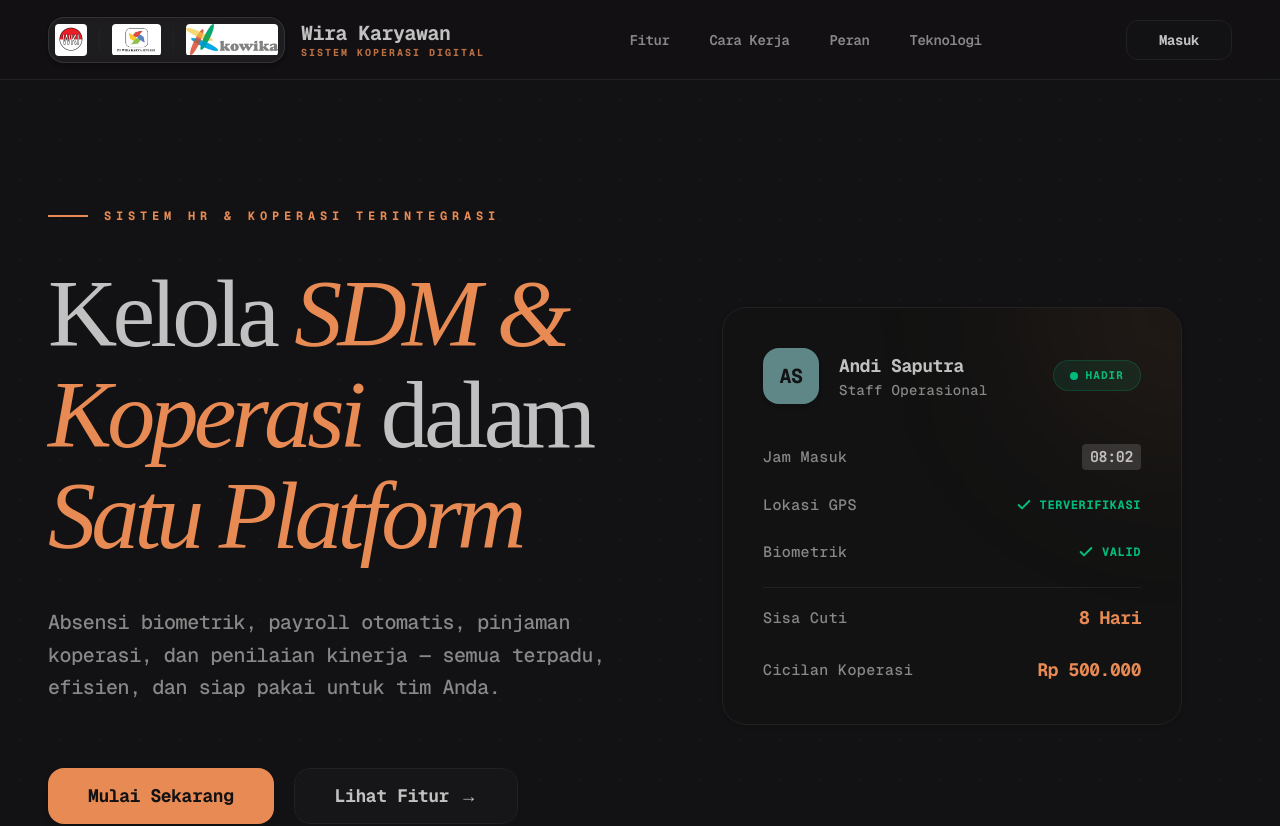
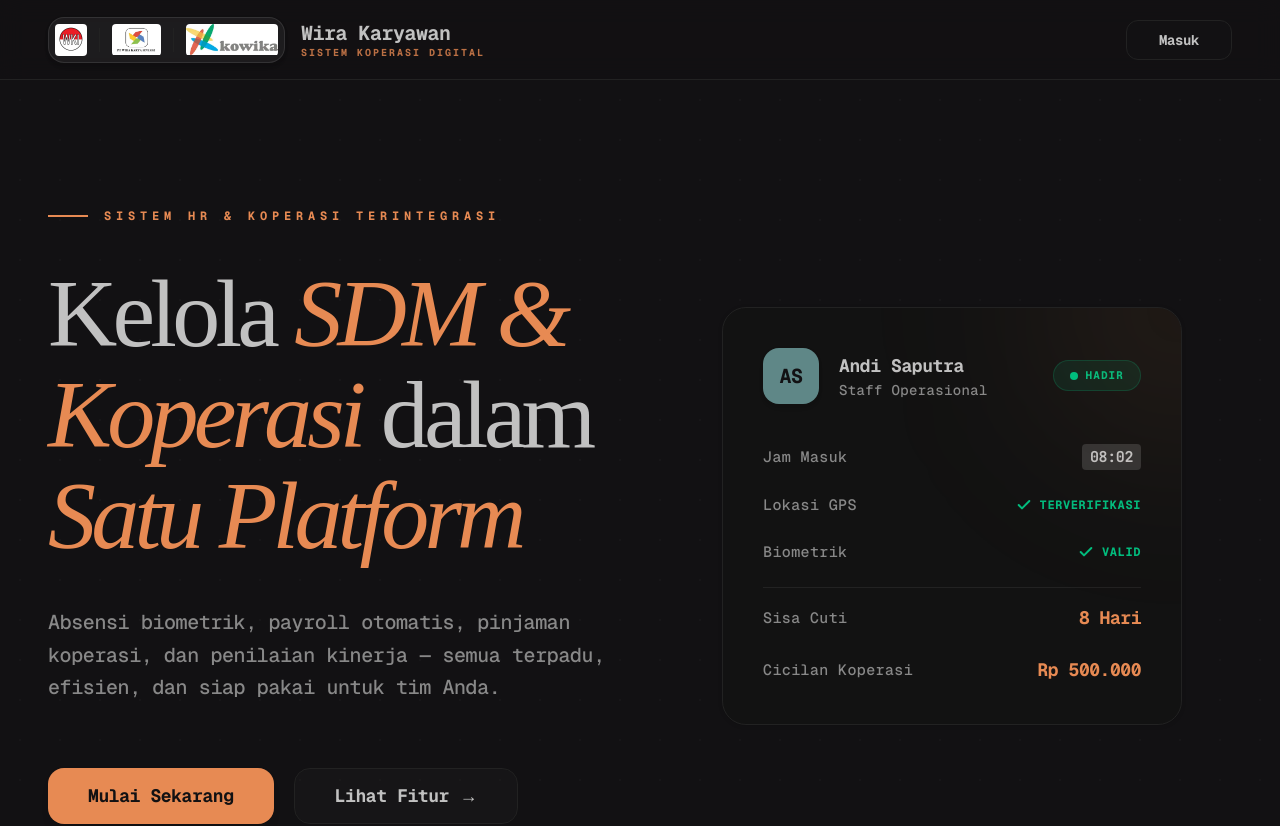
Before and after one commit to gustibartha/Koperasi-HR, a Next.js app: page / in a window 1280 px wide. Shown: the top 826 px of the page. Built offline with nearby package versions, Linux system fonts and the light colour scheme; no server answers; the database is empty.

Commit message:
UI: Remove navigation menu from header

```diff
--- a/src/app/page.tsx
+++ b/src/app/page.tsx
@@ -24,12 +24,7 @@ export default function Home() {
           </div>
         </div>
 
-        <nav className="hidden md:flex items-center gap-10 text-sm font-semibold text-muted-foreground">
-          <Link className="hover:text-primary transition-colors" href="#">Fitur</Link>
-          <Link className="hover:text-primary transition-colors" href="#">Cara Kerja</Link>
-          <Link className="hover:text-primary transition-colors" href="#">Peran</Link>
-          <Link className="hover:text-primary transition-colors" href="#">Teknologi</Link>
-        </nav>
+        {/* Navigation menu removed temporarily as requested */}
 
         <Link href="/login" className="inline-flex h-10 items-center justify-center rounded-lg border border-border bg-background px-8 text-sm font-bold text-foreground transition-colors hover:bg-accent">
           Masuk
```
